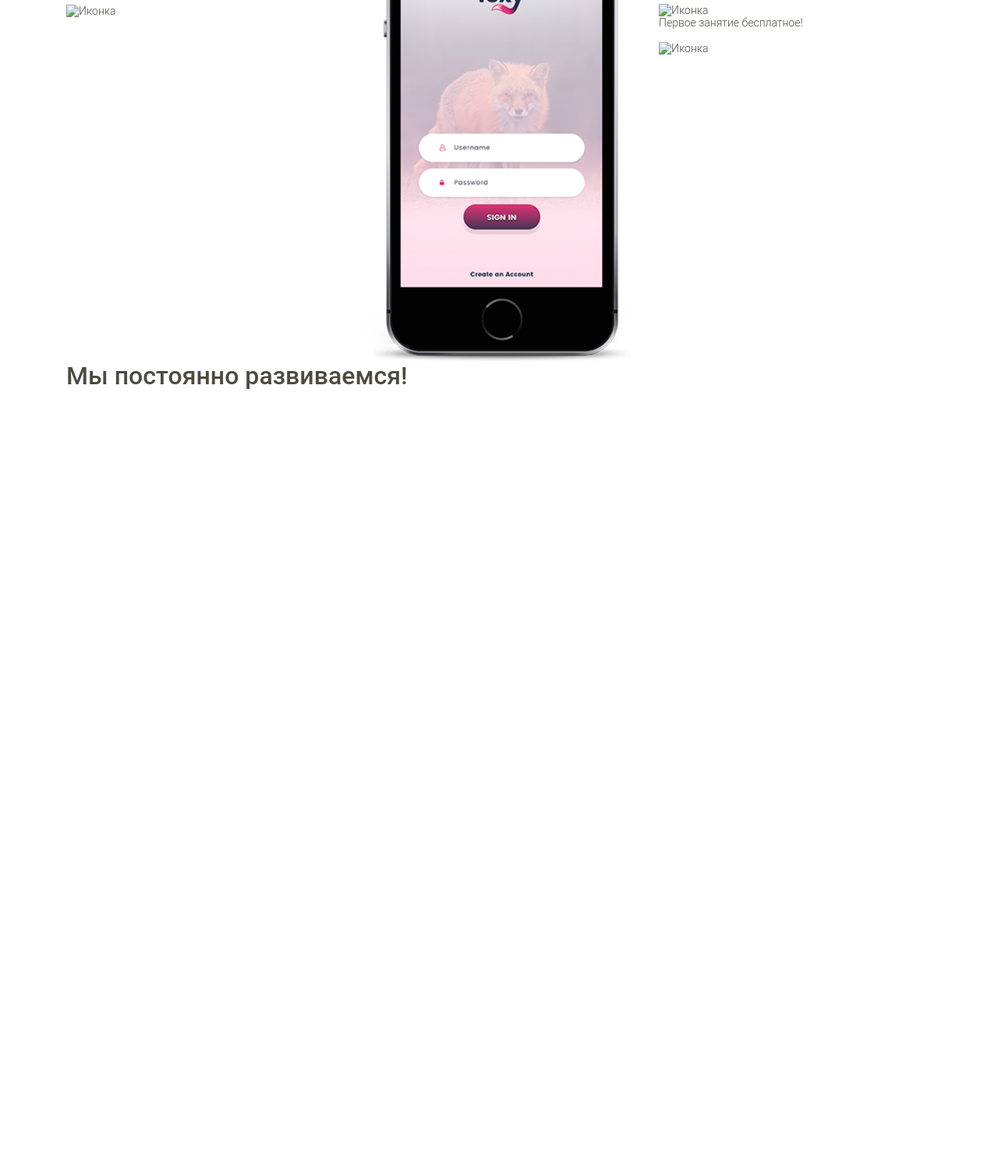
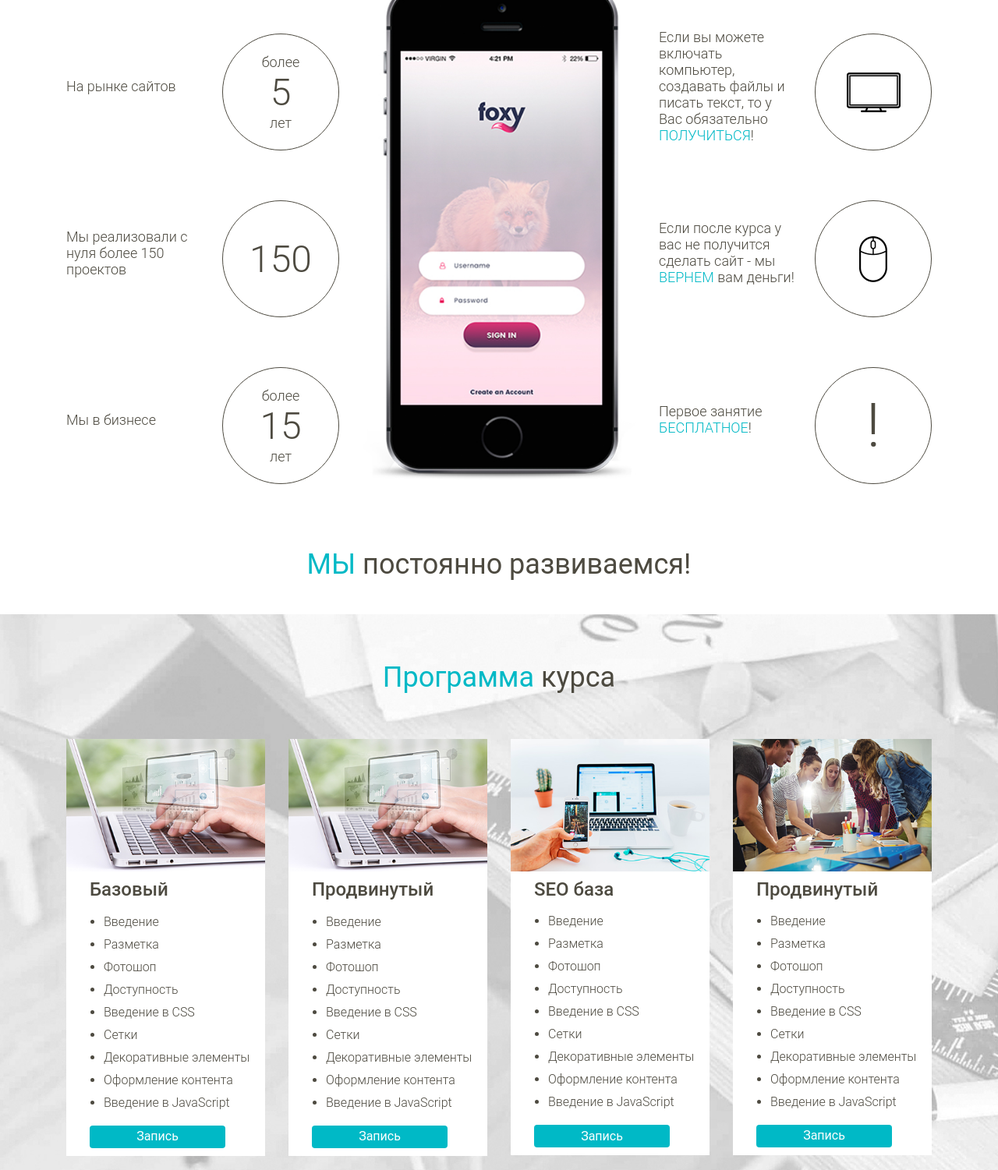
Before and after one commit to Director099/kurs, a website: page index.html in a window 1280 px wide. Shown: the part 976-2477 px from the top of the page at 78% size. Before the commit the page ends 1484 px from the top, so only its background shows below. Drawn offline with Linux system fonts and the light colour scheme.

Commit message:
Доверстал курсы

```diff
--- a/index.html
+++ b/index.html
@@ -10,18 +10,47 @@
 	<link rel="stylesheet" href="style.min.css">
 </head>
 <body>
+	<div class="modal fade bd-example-modal-sm" tabindex="-1" role="dialog" aria-labelledby="myLargeModalLabel" aria-hidden="true">
+	    <div class="modal-dialog dialog-set">
+		    <div class="modal-content text-center">
+			    <div class="modal-header">
+			        <h4 class="modal-title">Оставить заявку</h4>
+			        <button type="button" class="close" data-dismiss="modal" aria-label="Close">
+			            <span aria-hidden="true">&times;</span>
+			        </button>
+			    </div>
+			    <div class="modal-body">
+			        <form class="footer-form">
+						<div class="form-group">
+							<input type="text" class="form-control" placeholder="Ваше имя">
+						</div>
+						<div class="form-group">
+							<input type="email" class="form-control" placeholder="E-mail">
+						</div>
+						<div class="form-group">
+							<input type="number" class="form-control" placeholder="Телефон">
+						</div>
+						<button class="btn">Отправить</button>
+					</form>
+			    </div>
+		    </div>
+		</div>
+	</div>
 	<header class="main-header">
 		<div class="container container-set-lg">
 			<div class="menu-top">
-				<a class="logo" href="#">
-					<img class="img-fluid" src="img/webarium black.png" alt="Webarium">
-				</a>
-				<nav class="navbar">
+				<nav class="navbar-expand-md navbar-set">
+					<a class="logo" href="#">
+						<img class="img-fluid order-sm-1" src="img/webarium black.png" alt="Webarium">
+					</a>
+					<button class="btn order-md-2 order-lg-3" data-toggle="modal" data-target=".bd-example-modal-sm">Заказать звонок</button>
 					<button class="navbar-toggler" type="button" data-toggle="collapse" data-target="#navbarNav" aria-controls="navbarNav" aria-expanded="false" aria-label="Toggle navigation">
-					    <span class="navbar-toggler-icon"></span>
+						<span class="icon-bar"></span>
+				        <span class="icon-bar"></span>
+				        <span class="icon-bar"></span>
 					</button>
-					<div class="collapse navbar-collapse" id="navbarNav">
-						<ul class="navbar-nav">
+					<div class="collapse navbar-collapse order-md-3 order-lg-2" id="navbarNav">
+						<ul class="navbar-nav navigation-list">
 							<li><a href="#">почему мы?</a></li>
 							<li><a href="#">а я смогу?</a></li>
 							<li><a href="#">программа</a></li>
@@ -30,7 +59,6 @@
 						</ul>
 					</div>
 				</nav>
-				<button class="btn">Заказать звонок</button>
 			</div>
 			<div class="block-fix_center">
 				<div class="greed-between">
@@ -39,12 +67,12 @@
 						<p>Мы научим!<br> <span class="transform-text">первое занятие</span> - <span class="color">бесплатно</span>!</p>
 					</section>
 					<form class="form-communication">
-						<h3 class="">Мы научим!</h3>
+						<h3 class="form-title">Мы научим!</h3>
 						<div class="form-group">
-							<input class="form-control" type="text" placeholder="Имя">
+							<input class="form-control" type="text" placeholder="Имя" required>
 						</div>
 						<div class="form-group">
-							<input class="form-control" type="number" placeholder="Телефон">
+							<input class="form-control" type="number" placeholder="Телефон" required>
 						</div>
 						<div class="form-check">
 						    <label class="form-check-label">
@@ -58,57 +86,133 @@
 		</div>
 	</header>
 	<section class="container container-set-lg">
-		<div class="row">
-			<section class="col">
+		<div class="row block-quest">
+			<section class="col-md-6 col-lg-4">
 				<h3 class="title-name">Почему <span>мы</span>?</h3>
 				<div class="change">
-					<p>На рынке сайтов</p>
+					<p class="text">На рынке сайтов</p>
 					<div class="circle">
-						<img src="" alt="Иконка">
+						<p>более<span>5</span>лет</p>
 					</div>
 				</div>
 				<div class="change">
-					<p>Мы реализовали с нуля более 150 проектов</p>
+					<p class="text">Мы реализовали с нуля более 150 проектов</p>
 					<div class="circle">
-						<img src="" alt="Иконка">
+						<span>150</span>
 					</div>
 				</div>
 				<div class="change">
-					<p>В и - бизнесе</p>
+					<p class="text">Мы в бизнесе</p>
 					<div class="circle">
-						<img src="" alt="Иконка">
+						<p>более<span>15</span>лет</p>
 					</div>
 				</div>
 			</section>
-			<div class="col">
+			<div class="col-lg-4 center-block">
 				<img class="img-fluid" src="img/phone.jpg" alt="Мобильные устройства">
 			</div>
-			<section class="col">
-				<h3 class="title-name">А я <span>смогу</span>?</h3>
+			<section class="col-md-6 col-lg-4">
+				<h3 class="title-name title-name_right">А я <span>смогу</span>?</h3>
 				<div class="change">
-					<p>Если вы можете включать компьютер, создавать файлы и писать текст, то у Вас обязательно <span class="color">получиться</span>!</p>
+					<p class="text">Если вы можете включать компьютер, создавать файлы и писать текст, то у Вас обязательно <span class="color">получиться</span>!</p>
 					<div class="circle">
-						<img src="" alt="Иконка">
+						<img class="img-fluid" src="img/icon/icon-1.png" alt="Иконка">
 					</div>
 				</div>
 				<div class="change">
-					<p>Если после курса у вас не получится сделать сайт - мы <span class="color">вернем</span> вам деньги!</p>
+					<p class="text">Если после курса у вас не получится сделать сайт - мы <span class="color">вернем</span> вам деньги!</p>
 					<div class="circle">
-						<img src="" alt="Иконка">
+						<img class="img-fluid" src="img/icon/icon-2.png" alt="Иконка">
 					</div>
 				</div>
 				<div class="change">
-					<p>Первое занятие <span class="color">бесплатное</span>!</p>
+					<p class="text">Первое занятие <span class="color">бесплатное</span>!</p>
 					<div class="circle">
-						<img src="" alt="Иконка">
+						<span class="sign">!</span>
 					</div>
 				</div>
 			</section>
 		</div>
-		<h2><span class="color">Мы</span> постоянно развиваемся! </h2>
+		<h2 class="title-name title-name_affermation"><span class="color">Мы</span> постоянно развиваемся! </h2>
 	</section>
-	<section>
-
+	<section class="programm">
+		<div class="container container-set-lg">
+			<h2 class="title-name"><span class="color">Программа </span>курса</h2>
+			<div class="row">
+				<div class="col-sm-6 col-md-4 col-xl-3">
+					<section class="course">
+						<img class="img-fluid" src="img/pic-2.jpg" alt="Курс">
+						<h3 class="name-course">Базовый</h3>
+						<ul class="list-course">
+							<li>Введение</li>
+							<li>Разметка</li>
+							<li>Фотошоп</li>
+							<li>Доступность</li>
+							<li>Введение в CSS</li>
+							<li>Сетки</li>
+							<li>Декоративные элементы</li>
+							<li>Оформление контента</li>
+							<li>Введение в JavaScript</li>
+						</ul>
+						<a href="#" class="btn">Запись</a>
+					</section>
+				</div>
+				<div class="col-sm-6 col-md-4 col-xl-3">
+					<section class="course">
+						<img class="img-fluid" src="img/pic-2.jpg" alt="Курс">
+						<h3 class="name-course">Продвинутый</h3>
+						<ul class="list-course">
+							<li>Введение</li>
+							<li>Разметка</li>
+							<li>Фотошоп</li>
+							<li>Доступность</li>
+							<li>Введение в CSS</li>
+							<li>Сетки</li>
+							<li>Декоративные элементы</li>
+							<li>Оформление контента</li>
+							<li>Введение в JavaScript</li>
+						</ul>
+						<a href="#" class="btn">Запись</a>
+					</section>
+				</div>
+				<div class="col-sm-6 col-md-4 col-xl-3">
+					<section class="course">
+						<img class="img-fluid" src="img/pic-3.jpg" alt="Курс">
+						<h3 class="name-course">SEO база</h3>
+						<ul class="list-course">
+							<li>Введение</li>
+							<li>Разметка</li>
+							<li>Фотошоп</li>
+							<li>Доступность</li>
+							<li>Введение в CSS</li>
+							<li>Сетки</li>
+							<li>Декоративные элементы</li>
+							<li>Оформление контента</li>
+							<li>Введение в JavaScript</li>
+						</ul>
+						<a href="#" class="btn">Запись</a>
+					</section>
+				</div>
+				<div class="col-sm-6 col-md-4 col-xl-3">
+					<section class="course">
+						<img class="img-fluid" src="img/pic-4.jpg" alt="Курс">
+						<h3 class="name-course">Продвинутый</h3>
+						<ul class="list-course">
+							<li>Введение</li>
+							<li>Разметка</li>
+							<li>Фотошоп</li>
+							<li>Доступность</li>
+							<li>Введение в CSS</li>
+							<li>Сетки</li>
+							<li>Декоративные элементы</li>
+							<li>Оформление контента</li>
+							<li>Введение в JavaScript</li>
+						</ul>
+						<a href="#" class="btn">Запись</a>
+					</section>
+				</div>
+			</div>
+		</div>
 	</section>
 	<footer></footer>
 	<script src="bower_components/jquery/dist/jquery.min.js"></script>
```
